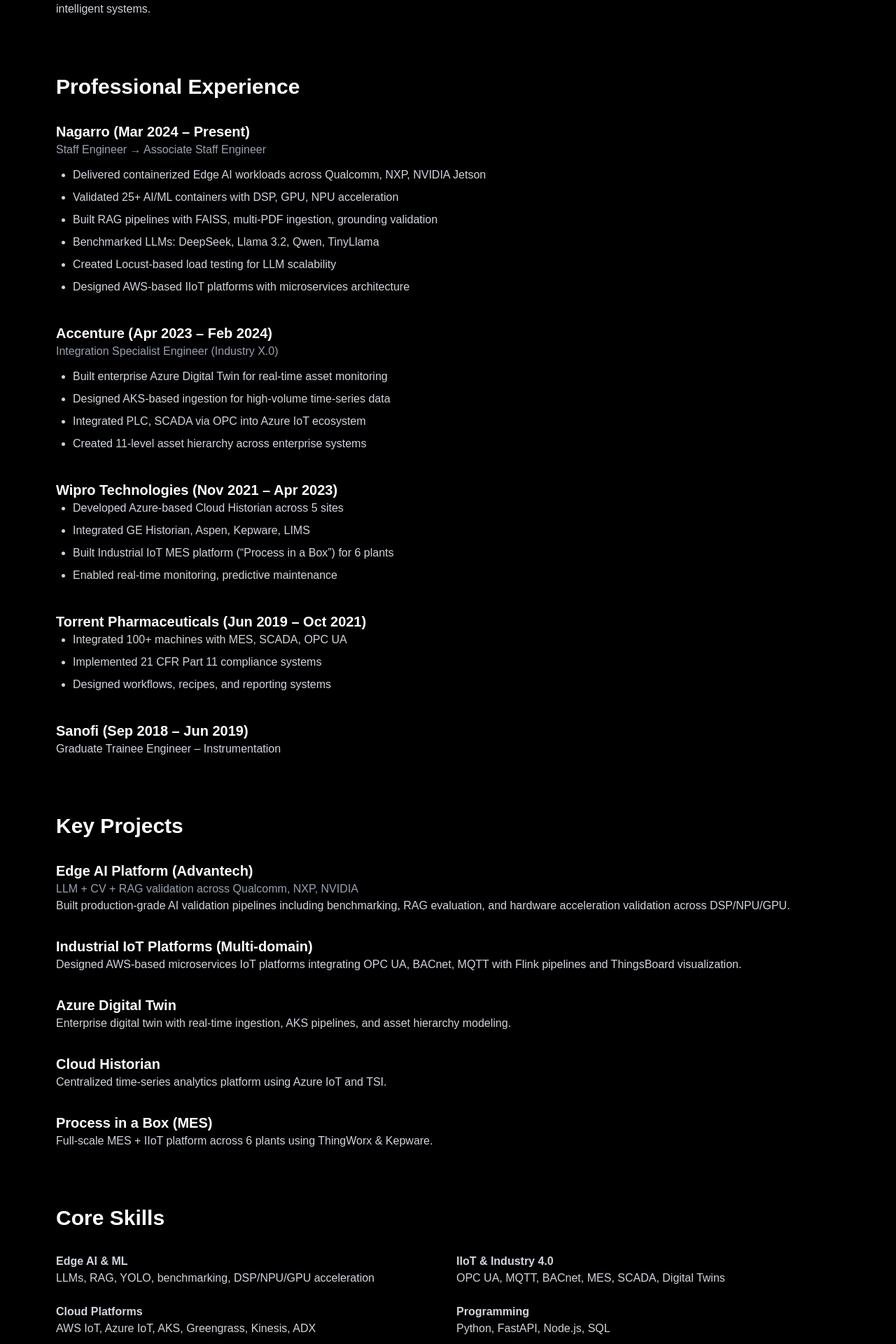
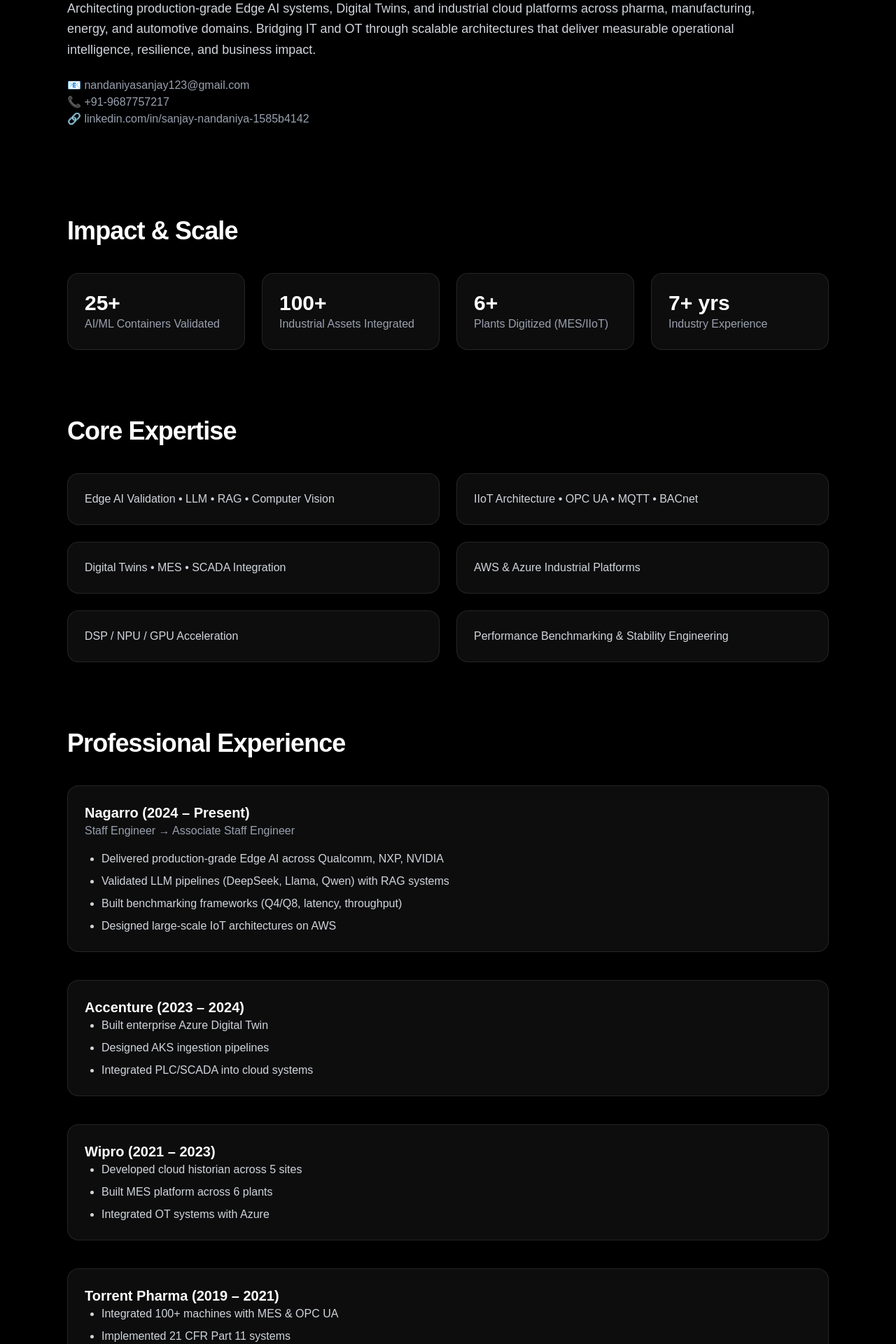
Before and after one commit to Sanjay4497/portfolio, a Next.js app: page / in a window 1280 px wide. Shown: the part 220-2140 px from the top of the page at 70% size. Built offline with nearby package versions, Linux system fonts and the light colour scheme.

Commit message:
Refactor Home page layout and update content
Refactor home page layout and update content for improved readability and structure.

```diff
--- a/app/page.tsx
+++ b/app/page.tsx
@@ -1,188 +1,215 @@
 'use client';
 
-import { motion } from "framer-motion";
+import { motion } from 'framer-motion';
+
+const Section = ({ title, children }: any) => (
+  <section className="mb-24">
+    <h2 className="text-3xl md:text-4xl font-semibold mb-10 tracking-tight">
+      {title}
+    </h2>
+    {children}
+  </section>
+);
+
+const Card = ({ children }: any) => (
+  <div className="bg-white/5 border border-white/10 rounded-2xl p-6 hover:bg-white/10 transition">
+    {children}
+  </div>
+);
 
 export default function Home() {
   return (
-    <main className="bg-black text-white min-h-screen px-6 md:px-20 py-10">
+    <main className="bg-black text-white min-h-screen px-6 md:px-24 py-12">
 
       {/* HERO */}
-      <section className="mb-20">
-        <h1 className="text-4xl md:text-6xl font-bold mb-4">
+      <section className="mb-32">
+        <h1 className="text-5xl md:text-7xl font-bold mb-6 leading-tight">
           Sanjay Nandaniya
         </h1>
-        <p className="text-xl text-gray-400 mb-6">
-          Industry 4.0 & IIoT Architect | Edge AI | IT-OT Transformation
+
+        <p className="text-xl md:text-2xl text-gray-400 mb-6">
+          Industry 4.0 Architect • Edge AI • Digital Twins • IT-OT Transformation
         </p>
 
-        <p className="max-w-4xl text-gray-300 leading-relaxed">
-          Architecting production-grade Digital Twins, Edge AI systems, and large-scale industrial cloud platforms.
-          7+ years of experience across pharma, manufacturing, energy, and automotive domains, bridging IT and OT
-          with scalable, resilient, and intelligent systems.
+        <p className="max-w-5xl text-gray-300 leading-relaxed text-lg">
+          Architecting production-grade Edge AI systems, Digital Twins, and industrial cloud platforms across pharma, manufacturing, energy, and automotive domains.
+          Bridging IT and OT through scalable architectures that deliver measurable operational intelligence, resilience, and business impact.
         </p>
-      </section>
 
-      {/* EXPERIENCE */}
-      <section className="mb-20">
-        <h2 className="text-3xl font-semibold mb-8">Professional Experience</h2>
-
-        {/* Nagarro */}
-        <div className="mb-10">
-          <h3 className="text-xl font-bold">Nagarro (Mar 2024 – Present)</h3>
-          <p className="text-gray-400 mb-3">Staff Engineer → Associate Staff Engineer</p>
-
-          <ul className="list-disc ml-6 space-y-2 text-gray-300">
-            <li>Delivered containerized Edge AI workloads across Qualcomm, NXP, NVIDIA Jetson</li>
-            <li>Validated 25+ AI/ML containers with DSP, GPU, NPU acceleration</li>
-            <li>Built RAG pipelines with FAISS, multi-PDF ingestion, grounding validation</li>
-            <li>Benchmarked LLMs: DeepSeek, Llama 3.2, Qwen, TinyLlama</li>
-            <li>Created Locust-based load testing for LLM scalability</li>
-            <li>Designed AWS-based IIoT platforms with microservices architecture</li>
-          </ul>
-        </div>
-
-        {/* Accenture */}
-        <div className="mb-10">
-          <h3 className="text-xl font-bold">Accenture (Apr 2023 – Feb 2024)</h3>
-          <p className="text-gray-400 mb-3">Integration Specialist Engineer (Industry X.0)</p>
-
-          <ul className="list-disc ml-6 space-y-2 text-gray-300">
-            <li>Built enterprise Azure Digital Twin for real-time asset monitoring</li>
-            <li>Designed AKS-based ingestion for high-volume time-series data</li>
-            <li>Integrated PLC, SCADA via OPC into Azure IoT ecosystem</li>
-            <li>Created 11-level asset hierarchy across enterprise systems</li>
-          </ul>
-        </div>
-
-        {/* Wipro */}
-        <div className="mb-10">
-          <h3 className="text-xl font-bold">Wipro Technologies (Nov 2021 – Apr 2023)</h3>
-
-          <ul className="list-disc ml-6 space-y-2 text-gray-300">
-            <li>Developed Azure-based Cloud Historian across 5 sites</li>
-            <li>Integrated GE Historian, Aspen, Kepware, LIMS</li>
-            <li>Built Industrial IoT MES platform (“Process in a Box”) for 6 plants</li>
-            <li>Enabled real-time monitoring, predictive maintenance</li>
-          </ul>
-        </div>
-
-        {/* Torrent Pharma */}
-        <div className="mb-10">
-          <h3 className="text-xl font-bold">Torrent Pharmaceuticals (Jun 2019 – Oct 2021)</h3>
-
-          <ul className="list-disc ml-6 space-y-2 text-gray-300">
-            <li>Integrated 100+ machines with MES, SCADA, OPC UA</li>
-            <li>Implemented 21 CFR Part 11 compliance systems</li>
-            <li>Designed workflows, recipes, and reporting systems</li>
-          </ul>
-        </div>
-
-        {/* Sanofi */}
-        <div>
-          <h3 className="text-xl font-bold">Sanofi (Sep 2018 – Jun 2019)</h3>
-          <p className="text-gray-300">Graduate Trainee Engineer – Instrumentation</p>
+        <div className="mt-6 text-gray-400">
+          <p>📧 nandaniyasanjay123@gmail.com</p>
+          <p>📞 +91-9687757217</p>
+          <p>🔗 linkedin.com/in/sanjay-nandaniya-1585b4142</p>
         </div>
       </section>
 
-      {/* PROJECTS */}
-      <section className="mb-20">
-        <h2 className="text-3xl font-semibold mb-8">Key Projects</h2>
+      {/* IMPACT */}
+      <Section title="Impact & Scale">
+        <div className="grid md:grid-cols-4 gap-6">
+          <Card>
+            <h3 className="text-3xl font-bold">25+</h3>
+            <p className="text-gray-400">AI/ML Containers Validated</p>
+          </Card>
+          <Card>
+            <h3 className="text-3xl font-bold">100+</h3>
+            <p className="text-gray-400">Industrial Assets Integrated</p>
+          </Card>
+          <Card>
+            <h3 className="text-3xl font-bold">6+</h3>
+            <p className="text-gray-400">Plants Digitized (MES/IIoT)</p>
+          </Card>
+          <Card>
+            <h3 className="text-3xl font-bold">7+ yrs</h3>
+            <p className="text-gray-400">Industry Experience</p>
+          </Card>
+        </div>
+      </Section>
 
-        <div className="space-y-8">
+      {/* EXPERTISE */}
+      <Section title="Core Expertise">
+        <div className="grid md:grid-cols-2 gap-6 text-gray-300">
+          <Card>Edge AI Validation • LLM • RAG • Computer Vision</Card>
+          <Card>IIoT Architecture • OPC UA • MQTT • BACnet</Card>
+          <Card>Digital Twins • MES • SCADA Integration</Card>
+          <Card>AWS & Azure Industrial Platforms</Card>
+          <Card>DSP / NPU / GPU Acceleration</Card>
+          <Card>Performance Benchmarking & Stability Engineering</Card>
+        </div>
+      </Section>
 
-          <div>
-            <h3 className="text-xl font-bold">Edge AI Platform (Advantech)</h3>
-            <p className="text-gray-400">
-              LLM + CV + RAG validation across Qualcomm, NXP, NVIDIA
-            </p>
-            <p className="text-gray-300">
-              Built production-grade AI validation pipelines including benchmarking,
-              RAG evaluation, and hardware acceleration validation across DSP/NPU/GPU.
-            </p>
-          </div>
+      {/* EXPERIENCE */}
+      <Section title="Professional Experience">
 
-          <div>
-            <h3 className="text-xl font-bold">Industrial IoT Platforms (Multi-domain)</h3>
-            <p className="text-gray-300">
-              Designed AWS-based microservices IoT platforms integrating OPC UA, BACnet,
-              MQTT with Flink pipelines and ThingsBoard visualization.
-            </p>
-          </div>
+        <div className="space-y-10">
 
-          <div>
-            <h3 className="text-xl font-bold">Azure Digital Twin</h3>
-            <p className="text-gray-300">
-              Enterprise digital twin with real-time ingestion, AKS pipelines,
-              and asset hierarchy modeling.
-            </p>
-          </div>
+          <Card>
+            <h3 className="text-xl font-bold">Nagarro (2024 – Present)</h3>
+            <p className="text-gray-400 mb-4">Staff Engineer → Associate Staff Engineer</p>
+            <ul className="list-disc ml-6 text-gray-300 space-y-2">
+              <li>Delivered production-grade Edge AI across Qualcomm, NXP, NVIDIA</li>
+              <li>Validated LLM pipelines (DeepSeek, Llama, Qwen) with RAG systems</li>
+              <li>Built benchmarking frameworks (Q4/Q8, latency, throughput)</li>
+              <li>Designed large-scale IoT architectures on AWS</li>
+            </ul>
+          </Card>
 
-          <div>
-            <h3 className="text-xl font-bold">Cloud Historian</h3>
-            <p className="text-gray-300">
-              Centralized time-series analytics platform using Azure IoT and TSI.
-            </p>
-          </div>
+          <Card>
+            <h3 className="text-xl font-bold">Accenture (2023 – 2024)</h3>
+            <ul className="list-disc ml-6 text-gray-300 space-y-2">
+              <li>Built enterprise Azure Digital Twin</li>
+              <li>Designed AKS ingestion pipelines</li>
+              <li>Integrated PLC/SCADA into cloud systems</li>
+            </ul>
+          </Card>
 
-          <div>
-            <h3 className="text-xl font-bold">Process in a Box (MES)</h3>
-            <p className="text-gray-300">
-              Full-scale MES + IIoT platform across 6 plants using ThingWorx & Kepware.
-            </p>
-          </div>
+          <Card>
+            <h3 className="text-xl font-bold">Wipro (2021 – 2023)</h3>
+            <ul className="list-disc ml-6 text-gray-300 space-y-2">
+              <li>Developed cloud historian across 5 sites</li>
+              <li>Built MES platform across 6 plants</li>
+              <li>Integrated OT systems with Azure</li>
+            </ul>
+          </Card>
+
+          <Card>
+            <h3 className="text-xl font-bold">Torrent Pharma (2019 – 2021)</h3>
+            <ul className="list-disc ml-6 text-gray-300 space-y-2">
+              <li>Integrated 100+ machines with MES & OPC UA</li>
+              <li>Implemented 21 CFR Part 11 systems</li>
+            </ul>
+          </Card>
+
+          <Card>
+            <h3 className="text-xl font-bold">Sanofi (2018 – 2019)</h3>
+            <p className="text-gray-300">Graduate Trainee Engineer</p>
+          </Card>
 
         </div>
-      </section>
+      </Section>
 
-      {/* SKILLS */}
-      <section className="mb-20">
-        <h2 className="text-3xl font-semibold mb-8">Core Skills</h2>
+      {/* SIGNATURE PROJECTS */}
+      <Section title="Signature Projects">
 
-        <div className="grid md:grid-cols-2 gap-6 text-gray-300">
+        <div className="grid md:grid-cols-2 gap-6">
 
-          <div>
-            <h4 className="font-bold">Edge AI & ML</h4>
-            <p>LLMs, RAG, YOLO, benchmarking, DSP/NPU/GPU acceleration</p>
-          </div>
+          <Card>
+            <h3 className="font-bold text-lg">Edge AI Platform (Advantech)</h3>
+            <p className="text-gray-400">LLM + CV + RAG Systems</p>
+            <p className="text-gray-300 mt-2">
+              Cross-platform AI validation across DSP/NPU/GPU with benchmarking, RAG pipelines, and system stability engineering.
+            </p>
+          </Card>
 
-          <div>
-            <h4 className="font-bold">IIoT & Industry 4.0</h4>
-            <p>OPC UA, MQTT, BACnet, MES, SCADA, Digital Twins</p>
-          </div>
+          <Card>
+            <h3 className="font-bold text-lg">Industrial IoT Platforms</h3>
+            <p className="text-gray-300 mt-2">
+              AWS-based microservices architecture integrating OPC UA, BACnet, MQTT with real-time analytics.
+            </p>
+          </Card>
 
-          <div>
-            <h4 className="font-bold">Cloud Platforms</h4>
-            <p>AWS IoT, Azure IoT, AKS, Greengrass, Kinesis, ADX</p>
-          </div>
+          <Card>
+            <h3 className="font-bold text-lg">Azure Digital Twin</h3>
+            <p className="text-gray-300 mt-2">
+              Enterprise digital twin with 11-level asset hierarchy and real-time ingestion.
+            </p>
+          </Card>
 
-          <div>
-            <h4 className="font-bold">Programming</h4>
-            <p>Python, FastAPI, Node.js, SQL</p>
-          </div>
+          <Card>
+            <h3 className="font-bold text-lg">Cloud Historian</h3>
+            <p className="text-gray-300 mt-2">
+              Time-series analytics platform integrating multiple OT systems across sites.
+            </p>
+          </Card>
 
         </div>
-      </section>
 
-      {/* ACHIEVEMENTS */}
-      <section className="mb-20">
-        <h2 className="text-3xl font-semibold mb-8">Recognition</h2>
+      </Section>
 
-        <ul className="list-disc ml-6 space-y-2 text-gray-300">
+      {/* TECH STACK */}
+      <Section title="Technology Stack">
+
+        <div className="grid md:grid-cols-3 gap-6 text-gray-300">
+          <Card>
+            <h4 className="font-bold mb-2">Edge AI</h4>
+            <p>LLMs, RAG, YOLO, DSP/NPU/GPU</p>
+          </Card>
+
+          <Card>
+            <h4 className="font-bold mb-2">Cloud</h4>
+            <p>AWS IoT, Azure IoT, AKS, Greengrass</p>
+          </Card>
+
+          <Card>
+            <h4 className="font-bold mb-2">Industrial</h4>
+            <p>OPC UA, MQTT, SCADA, MES</p>
+          </Card>
+
+          <Card>
+            <h4 className="font-bold mb-2">Backend</h4>
+            <p>Python, FastAPI, Node.js</p>
+          </Card>
+
+          <Card>
+            <h4 className="font-bold mb-2">Data</h4>
+            <p>Postgres, MSSQL, FAISS</p>
+          </Card>
+
+        </div>
+
+      </Section>
+
+      {/* RECOGNITION */}
+      <Section title="Recognition">
+        <ul className="list-disc ml-6 text-gray-300 space-y-2">
           <li>Nagarro Care Award (2x)</li>
           <li>Advantech PM & Lead Appreciation</li>
         </ul>
-      </section>
+      </Section>
 
-      {/* CONTACT */}
-      <section>
-        <h2 className="text-3xl font-semibold mb-6">Contact</h2>
-
-        <p className="text-gray-300">📧 nandaniyasanjay123@gmail.com</p>
-        <p className="text-gray-300">📞 +91-9687757217</p>
-        <p className="text-gray-300">
-          🔗 linkedin.com/in/sanjay-nandaniya-1585b4142
-        </p>
-      </section>
+      {/* FOOTER */}
+      <footer className="text-gray-500 mt-20">
+        © 2026 Sanjay Nandaniya — Built with precision engineering mindset
+      </footer>
 
     </main>
   );
```
